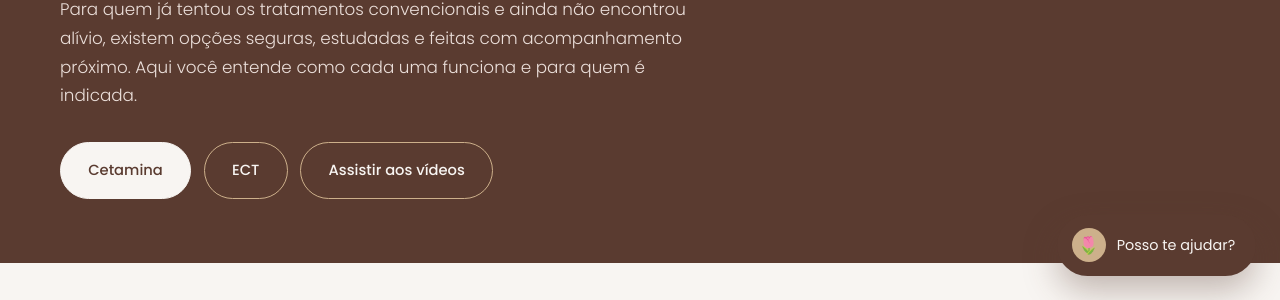
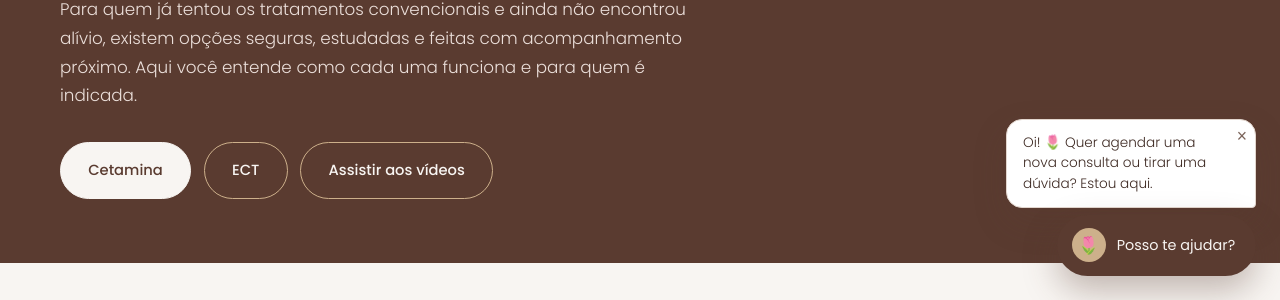
Before and after one commit to veranery/siteclinicadamenteirece, a plain HTML site: page cetamina-ect.html in a window 1280 px wide. Shown: the part 500-800 px from the top of the page. Drawn offline with Linux system fonts and the light colour scheme.

Commit message:
add botao flutuante

```diff
--- a/cetamina-ect.html
+++ b/cetamina-ect.html
@@ -637,5 +637,25 @@ const io=new IntersectionObserver(es=>es.forEach(x=>{if(x.isIntersecting){x.targ
 document.querySelectorAll('.reveal').forEach(el=>io.observe(el));
 document.querySelectorAll('.menu a').forEach(a=>a.onclick=()=>document.getElementById('menu').classList.remove('on'));
 </script>
+<style>
+.fab-dica{position:fixed;right:24px;bottom:92px;z-index:89;background:#fff;color:#3E2A23;border:1px solid #E2D6CE;border-radius:16px 16px 4px 16px;padding:.8rem 2.2rem .8rem 1rem;font-family:'Poppins',sans-serif;font-size:.85rem;line-height:1.5;box-shadow:0 14px 34px rgba(90,59,48,.18);max-width:250px;display:none;cursor:pointer}
+.fab-dica.on{display:block;animation:dicaSobe .4s ease}
+.fab-dica button{position:absolute;top:.35rem;right:.5rem;background:none;border:0;color:#7A6359;font-size:1.1rem;cursor:pointer}
+@keyframes dicaSobe{from{opacity:0;transform:translateY(6px)}to{opacity:1;transform:none}}
+@media(max-width:600px){.fab-dica{right:16px;bottom:84px;max-width:230px}}
+</style>
+<div class="fab-dica" id="dica" role="status">Oi! 🌷 Quer agendar uma nova consulta ou tirar uma dúvida? Estou aqui.<button aria-label="Fechar aviso" id="dica-x">×</button></div>
+<script>
+(function(){
+  var dica=document.getElementById('dica'), fab=document.getElementById('fab'), chat=document.getElementById('chat');
+  function esconder(){dica.classList.remove('on');try{sessionStorage.setItem('dicaVista','1')}catch(e){}}
+  dica.onclick=function(){esconder();fab.click();};
+  document.getElementById('dica-x').onclick=function(e){e.stopPropagation();esconder();};
+  fab.addEventListener('click',esconder);
+  document.querySelectorAll('[data-agendar],[data-prof]').forEach(function(b){b.addEventListener('click',esconder);});
+  var vista=false;try{vista=!!sessionStorage.getItem('dicaVista')}catch(e){}
+  if(!vista)setTimeout(function(){if(!chat.classList.contains('on'))dica.classList.add('on');},4000);
+})();
+</script>
 </body>
 </html>
```
